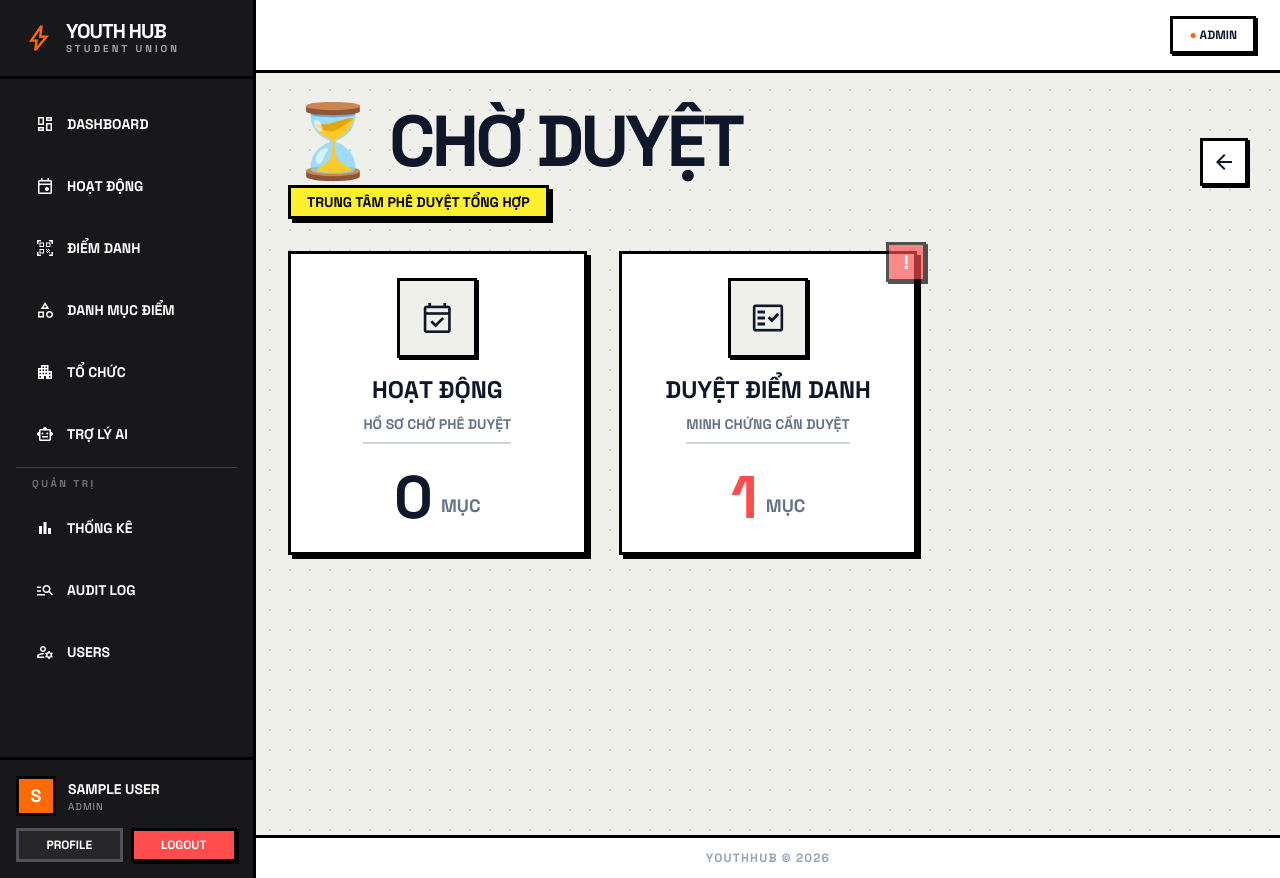
After one commit to HiImSunny/YouthHub, a Django app: page /pending/ in a window 1280 px wide. The commit adds this page. Run offline with Django 5.2, Linux system fonts and the light colour scheme; a user stored in the database is signed in; tables that the repository leaves empty hold one stand-in row (values such as "Sample post"); parts of the project's set-up code (start-up, migrations or seed data) failed here and were passed over; some libraries are stand-ins or nearby versions.

```diff
--- a/attendance/models.py
+++ b/attendance/models.py
@@ -66,6 +66,7 @@ class AttendanceRecord(models.Model):
         related_name='attendance_records',
     )
     entered_student_code = models.CharField(max_length=20)
+    entered_student_name = models.CharField(max_length=150, blank=True, null=True)
     checkin_time = models.DateTimeField(auto_now_add=True)
     photo_path = models.CharField(max_length=500, blank=True, null=True)
     verified_by = models.ForeignKey(
--- a/attendance/urls.py
+++ b/attendance/urls.py
@@ -17,6 +17,7 @@ urlpatterns = [
     path('checkin/<str:token>/submit/', views.checkin_submit, name='checkin_submit'),
 
     # Records management (staff side)
+    path('records/pending/', views.pending_sessions_view, name='pending_sessions'),
     path('records/<int:session_pk>/', views.records_list, name='records_list'),
     path('records/<int:pk>/approve/', views.record_approve, name='record_approve'),
     path('records/<int:pk>/reject/', views.record_reject, name='record_reject'),
--- a/core/urls.py
+++ b/core/urls.py
@@ -15,4 +15,5 @@ urlpatterns = [
     path('audit-log/', views.audit_log_view, name='audit_log'),
     path('import-students/', views.import_students_view, name='import_students'),
     path('import-students/template/', views.download_import_template, name='import_students_template'),
+    path('pending/', views.unified_pending_view, name='unified_pending'),
 ]
--- a/core/views.py
+++ b/core/views.py
@@ -33,6 +33,20 @@ def dashboard_view(request):
     }
     return render(request, 'core/dashboard.html', context)
 
+
+@staff_required
+def unified_pending_view(request):
+    """Unified center for all pending approvals across the system."""
+    pending_activities_count = Activity.objects.filter(status='PENDING').count()
+    pending_attendance_count = AttendanceRecord.objects.filter(status='PENDING').count()
+
+    # Ready for future pending points or other modules.
+
+    context = {
+        'pending_activites_count': pending_activities_count,
+        'pending_attendance_count': pending_attendance_count,
+    }
+    return render(request, 'core/unified_pending.html', context)
 
 @login_required
 def organizations_view(request):
--- a/templates/attendance/session_detail.html
+++ b/templates/attendance/session_detail.html
@@ -126,10 +126,8 @@
                             <tr class="border-b-2 border-black hover:bg-primary/5">
                                 <td class="p-4 border-r-2 border-black font-mono text-sm">{{ rec.entered_student_code }}
                                 </td>
-                                <td class="p-4 border-r-2 border-black font-black uppercase">{{
-                                    rec.student.full_name|default:"—" }}</td>
-                                <td class="p-4 border-r-2 border-black text-sm font-bold">{{ rec.checkin_time|date:"H:i d/m/Y"
-                                    }}</td>
+                                <td class="p-4 border-r-2 border-black font-black uppercase">{{ rec.student.full_name|default:rec.entered_student_name|default:"KHÁCH" }}</td>
+                                <td class="p-4 border-r-2 border-black text-sm font-bold">{{ rec.checkin_time|date:"H:i d/m/Y" }}</td>
                                 <td class="p-4 border-r-2 border-black">
                                     {% if rec.photo_path %}
                                     <div class="w-10 h-10 border-3 border-black bg-slate-200">
--- a/templates/base.html
+++ b/templates/base.html
@@ -156,12 +156,6 @@
         <div class="border-t border-zinc-700 my-2"></div>
         <p class="text-[10px] uppercase tracking-[0.25em] text-zinc-500 px-4 py-1 font-bold">QUẢN TRỊ</p>
 
-        <!-- Chờ duyệt -->
-        <a href="{% url 'activities:pending_list' %}"
-          class="flex items-center gap-3 px-4 py-3 font-black uppercase text-sm border-3 border-transparent
-          {% if 'pending' in request.path %}bg-primary text-white border-black shadow-brutal-sm{% else %}hover:bg-zinc-800{% endif %} transition-all">
-          <span class="material-symbols-outlined text-xl">pending_actions</span> CHỜ DUYỆT
-        </a>
 
         <!-- Thống kê -->
         <a href="{% url 'core:statistics' %}"
--- /dev/null
+++ b/templates/core/unified_pending.html
@@ -0,0 +1,80 @@
+{% extends 'base.html' %}
+{% block title %}TRUNG TÂM PHÊ DUYỆT — YOUTHHUB{% endblock %}
+
+{% block content %}
+<div>
+    <!-- Hero -->
+    <div class="mb-8 flex items-center justify-between">
+        <div class="flex items-center gap-4">
+            <div>
+                <h1 class="text-5xl md:text-7xl font-black uppercase tracking-tighter leading-none mb-2">⏳ CHỜ DUYỆT</h1>
+                <p
+                    class="text-sm font-bold uppercase bg-accent-yellow text-black inline-block px-4 py-1 border-3 border-black shadow-brutal">
+                    TRUNG TÂM PHÊ DUYỆT TỔNG HỢP</p>
+            </div>
+        </div>
+        <a href="{% url 'core:dashboard' %}"
+            class="bg-white border-3 border-black w-12 h-12 flex items-center justify-center shadow-brutal-sm brutal-btn hover:-translate-x-1 transition-all">
+            <span class="material-symbols-outlined text-2xl">arrow_back</span>
+        </a>
+    </div>
+
+    <!-- Alert Bar if none -->
+    {% if pending_activites_count == 0 and pending_attendance_count == 0 %}
+    <div class="bg-accent-teal/20 text-accent-teal border-3 border-black p-4 mb-8 font-black uppercase italic shadow-brutal-sm flex items-center gap-3">
+        <span class="material-symbols-outlined">check_circle</span>
+        Tuyệt vời! Hiện không có mục nào đang tồn đọng cần phê duyệt.
+    </div>
+    {% endif %}
+
+    <div class="grid grid-cols-1 md:grid-cols-2 lg:grid-cols-3 gap-8">
+        <!-- Hoạt động Pending -->
+        <a href="{% url 'activities:pending_list' %}"
+            class="bg-white border-3 border-black p-6 shadow-brutal hover:-translate-y-1 hover:-translate-x-1 hover:shadow-[12px_12px_0px_0px_rgba(0,0,0,1)] transition-all flex flex-col items-center justify-center min-h-[250px] relative group block cursor-pointer">
+            <div class="absolute inset-0 bg-primary/5 opacity-0 group-hover:opacity-100 transition-opacity pointer-events-none"></div>
+
+            <div class="w-20 h-20 border-3 border-black rounded-full flex items-center justify-center bg-bg-light shadow-brutal-sm mb-4 group-hover:bg-primary group-hover:text-white transition-all">
+                <span class="material-symbols-outlined text-4xl">event_available</span>
+            </div>
+
+            <h2 class="text-2xl font-black uppercase text-center mb-2">HOẠT ĐỘNG</h2>
+            <p class="text-sm font-bold uppercase text-slate-500 text-center mb-6 border-b-2 border-slate-300 pb-2">Hồ sơ chờ phê duyệt</p>
+
+            <div class="flex items-center gap-2">
+                <span class="text-6xl font-black {% if pending_activites_count > 0 %}text-accent-red{% else %}text-slate-900{% endif %}">
+                    {{ pending_activites_count|default:"0" }}
+                </span>
+                <span class="text-lg font-black uppercase text-slate-500 self-end mb-2">Mục</span>
+            </div>
+
+            {% if pending_activites_count > 0 %}
+            <div class="absolute top-0 right-0 -m-3 bg-accent-red text-white w-10 h-10 border-3 border-black flex items-center justify-center font-black animate-pulse shadow-brutal-sm rounded-full text-xl z-10">!</div>
+            {% endif %}
+        </a>
+
+        <!-- Điểm danh Pending -->
+        <a href="{% url 'attendance:pending_sessions' %}"
+            class="bg-white border-3 border-black p-6 shadow-brutal hover:-translate-y-1 hover:-translate-x-1 hover:shadow-[12px_12px_0px_0px_rgba(0,0,0,1)] transition-all flex flex-col items-center justify-center min-h-[250px] relative group block cursor-pointer">
+            <div class="absolute inset-0 bg-accent-teal/5 opacity-0 group-hover:opacity-100 transition-opacity pointer-events-none"></div>
+
+            <div class="w-20 h-20 border-3 border-black rounded-full flex items-center justify-center bg-bg-light shadow-brutal-sm mb-4 group-hover:bg-accent-teal group-hover:text-white transition-all">
+                <span class="material-symbols-outlined text-4xl">fact_check</span>
+            </div>
+
+            <h2 class="text-2xl font-black uppercase text-center mb-2">DUYỆT ĐIỂM DANH</h2>
+            <p class="text-sm font-bold uppercase text-slate-500 text-center mb-6 border-b-2 border-slate-300 pb-2">Minh chứng cần duyệt</p>
+
+            <div class="flex items-center gap-2">
+                <span class="text-6xl font-black {% if pending_attendance_count > 0 %}text-accent-red{% else %}text-slate-900{% endif %}">
+                    {{ pending_attendance_count|default:"0" }}
+                </span>
+                <span class="text-lg font-black uppercase text-slate-500 self-end mb-2">Mục</span>
+            </div>
+
+            {% if pending_attendance_count > 0 %}
+            <div class="absolute top-0 right-0 -m-3 bg-accent-red text-white w-10 h-10 border-3 border-black flex items-center justify-center font-black animate-pulse shadow-brutal-sm rounded-full text-xl z-10">!</div>
+            {% endif %}
+        </a>
+    </div>
+</div>
+{% endblock %}
```
Also changed, not shown: attendance/views.py (+77 -13 lines), templates/activities/list.html (+10 -4 lines), templates/attendance/checkin.html (+25 -11 lines), templates/attendance/pending_sessions.html (added, +60 -0 lines), templates/attendance/records_list.html (+4 -8 lines), templates/core/dashboard.html (+6 -1 lines), attendance/migrations/0005_attendancerecord_entered_student_name.py (added).
